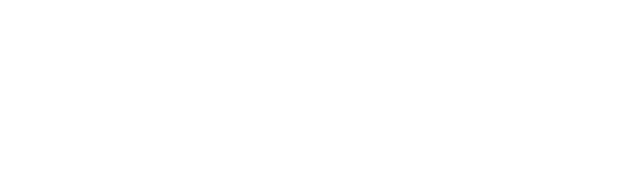
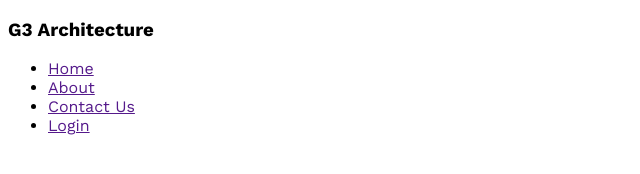
Before and after one commit to mahisurrahman/g3-architecture-practice, a plain HTML site: page index.html in a window 1280 px wide. Shown: the whole page, without its empty margins (0-640 px from the left). Drawn offline with nearby package versions, Linux system fonts and the light colour scheme.

Commit message:
added the nav skeleton

```diff
--- a/index.html
+++ b/index.html
@@ -12,9 +12,24 @@
         href="https://fonts.googleapis.com/css2?family=Work+Sans:ital,wght@0,100;0,200;0,300;0,400;0,500;0,600;0,700;0,900;1,100;1,200;1,300;1,400;1,500;1,600;1,700;1,800;1,900&display=swap"
         rel="stylesheet">
 </head>
+<body>
+<header>
+    <nav>
+        <h3>G3 Architecture</h3>
+        <ul>
+            <li><a href="">Home</a></li>
+            <li><a href="">About</a></li>
+            <li><a href="">Contact Us</a></li>
+            <li><a href="">Login</a></li>
+        </ul>
+    </nav>
+</header>
+<main>
 
-<body>
+</main>
+<footer>
 
+</footer>
 </body>
 
 </html>
--- a/style.css
+++ b/style.css
@@ -1,5 +1,5 @@
 *{
     font-family: 'Work Sans', sans-serif;
-    margin: 0;
-    padding: 0;
+    /* margin: 0;
+    padding: 0; */
 }
```
